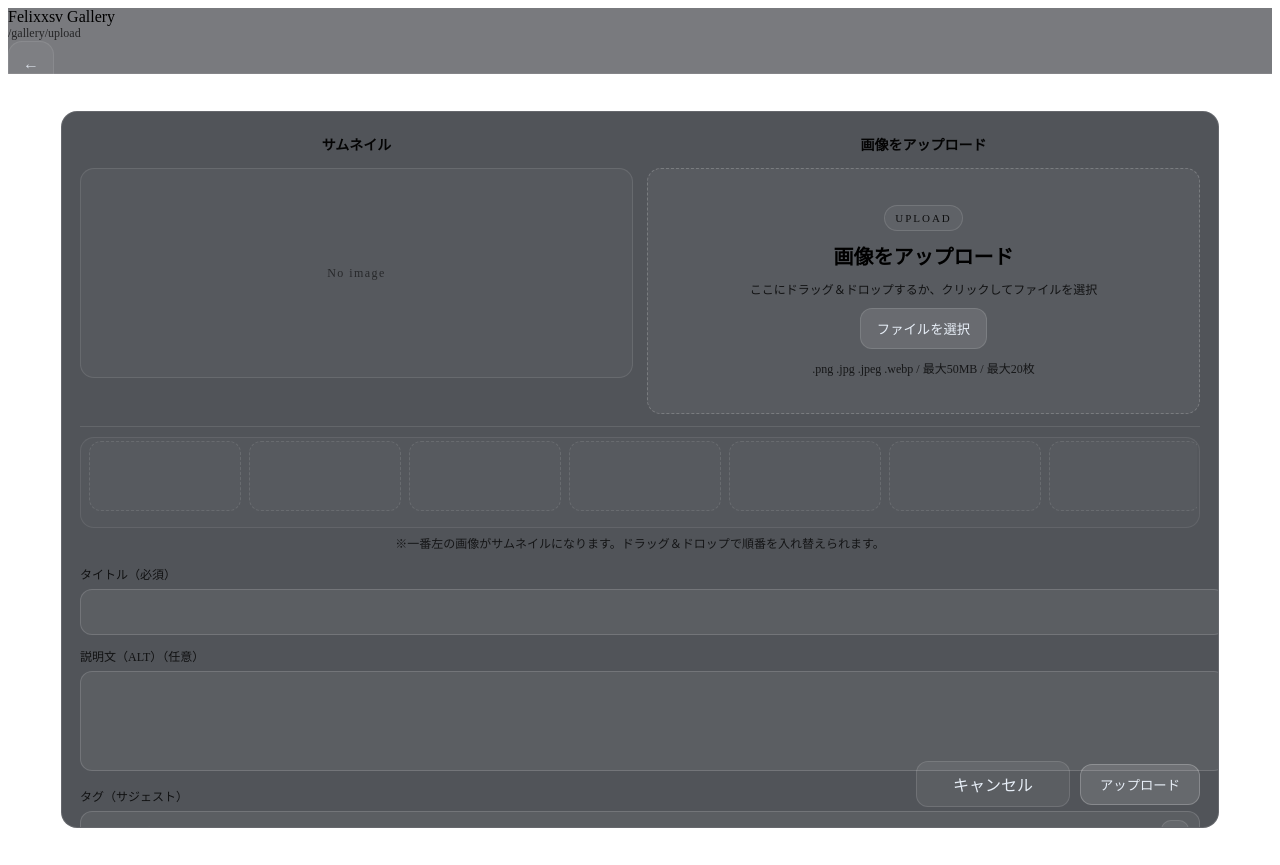
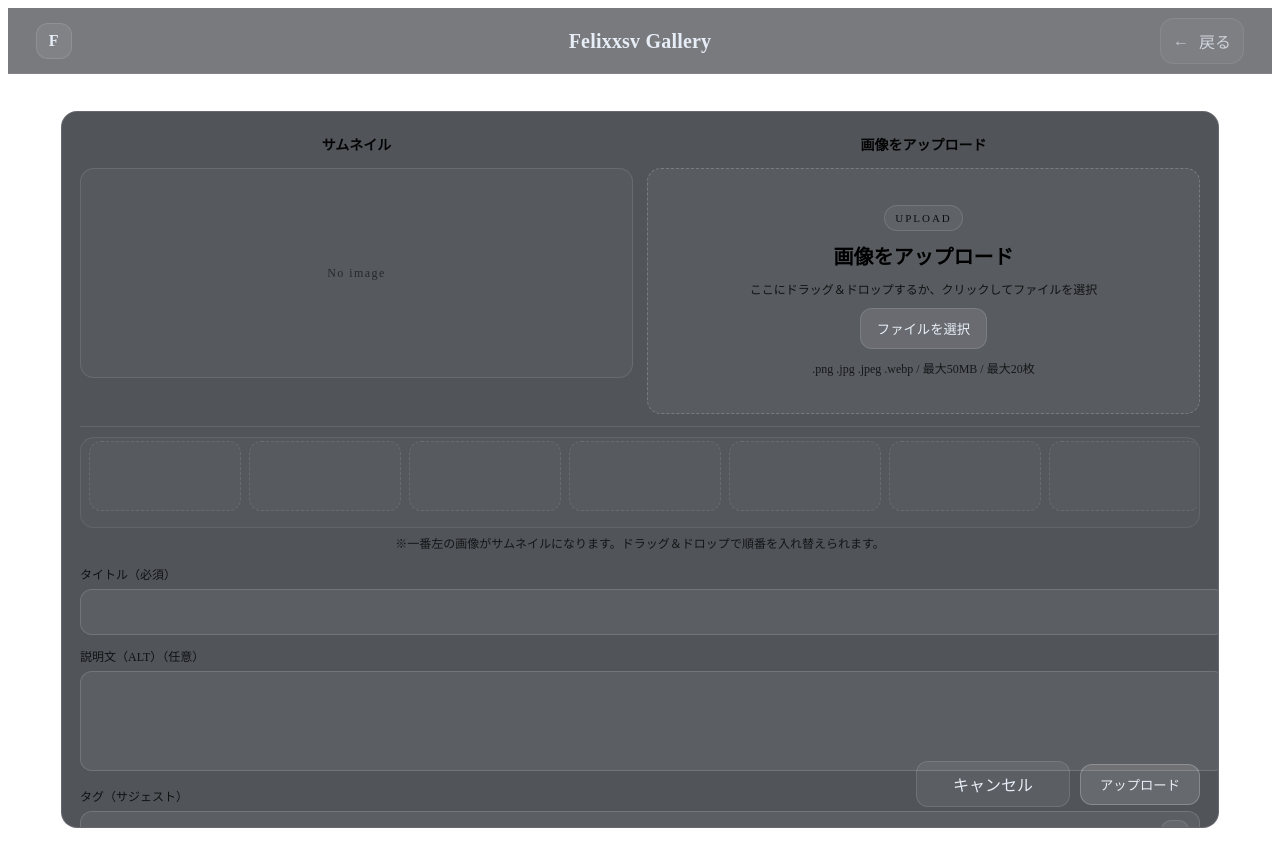
Before and after one commit to felixxsv/FelixxsvGallery, a plain HTML site: page www/web/upload/index.html in a window 1280 px wide. Drawn offline with Linux system fonts and the light colour scheme; files that its build step writes are made by us from their sources; no server answers; files whose address does not match are found by name.

Commit message:
Update index.html

```diff
--- a/www/web/upload/index.html
+++ b/www/web/upload/index.html
@@ -11,12 +11,23 @@
 </head>
 <body>
   <header class="hdr">
-    <div class="hdr__left">
-      <div class="logo">Felixxsv Gallery</div>
-      <div class="upcrumb">/gallery/upload</div>
-    </div>
-    <div class="hdr__right">
-      <a class="btn hdrbtn" href="/gallery/" aria-label="Back to Gallery">←</a>
+    <div class="hdr__in">
+      <div class="hdr__l">
+        <a class="hdr__brand" href="/gallery/" aria-label="Home">
+          <span class="hdr__mark" aria-hidden="true">F</span>
+        </a>
+      </div>
+
+      <div class="hdr__c">
+        <div class="hdr__title">Felixxsv Gallery</div>
+      </div>
+
+      <div class="hdr__r">
+        <a class="hdr__back" href="/gallery/">
+          <span class="hdr__backarrow">←</span>
+          <span>戻る</span>
+        </a>
+      </div>
     </div>
   </header>
 
```
